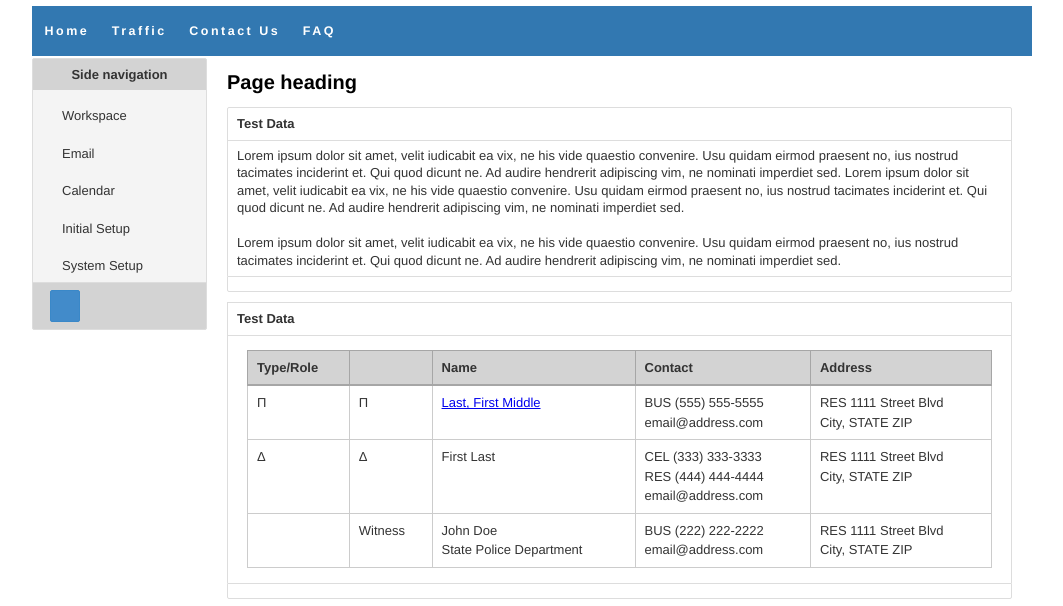
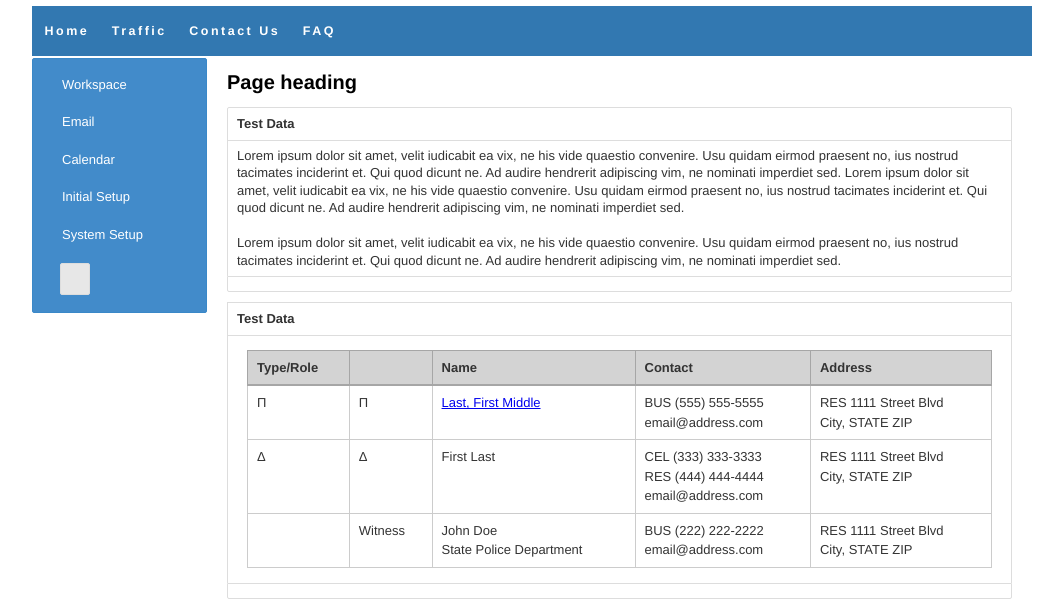
Before and after one commit to nickyrasch/portal-template, a plain HTML site: page index.html in a window 1280 px wide. Shown: the part 137-743 px from the top of the page, without its empty margins (108-1171 px from the left). Drawn offline with nearby package versions, Linux system fonts and the light colour scheme.

Commit message:
Slim down side nav code

```diff
--- a/index.html
+++ b/index.html
@@ -53,8 +53,7 @@
 <div title="content">
     <div class="jtux-grid">
         <div id="ecourt-side-nav">
-            <div class="jtux-pocket header text-center">Side navigation</div>
-            <nav class="jt-nested jtux-pocket">
+            <nav class="jt-nested jtux-pocket secondary">
                 <ul class="nest">
                     <li class="jt-nest-parent">
                         <a href="#" class="jt-nest-close" title="Workspace">Workspace</a>
@@ -72,10 +71,8 @@
                         <a href="#" class="jt-nest-close" title="Contacts">System Setup</a>
                     </li>
                 </ul>
+                <a class="close-side-nav"><button class="jtux-button"><i class="i-backward"></i></button></a>
             </nav>
-            <div class="jtux-pocket footer">
-                <a class="close-side-nav"><button class="jtux-button secondary"><i class="i-backward"></i></button></a>
-            </div>
         </div>
     </div>
 
```
